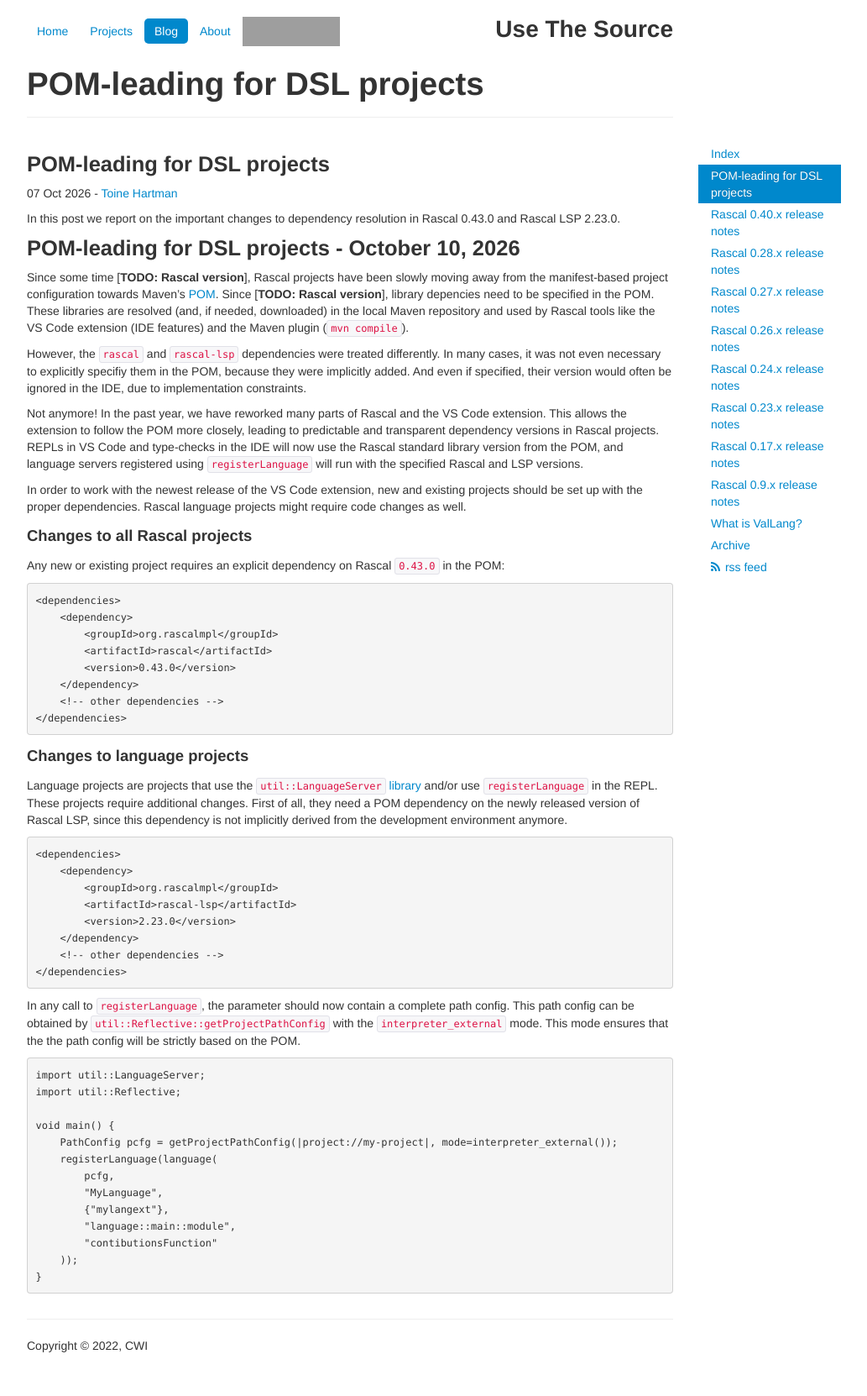
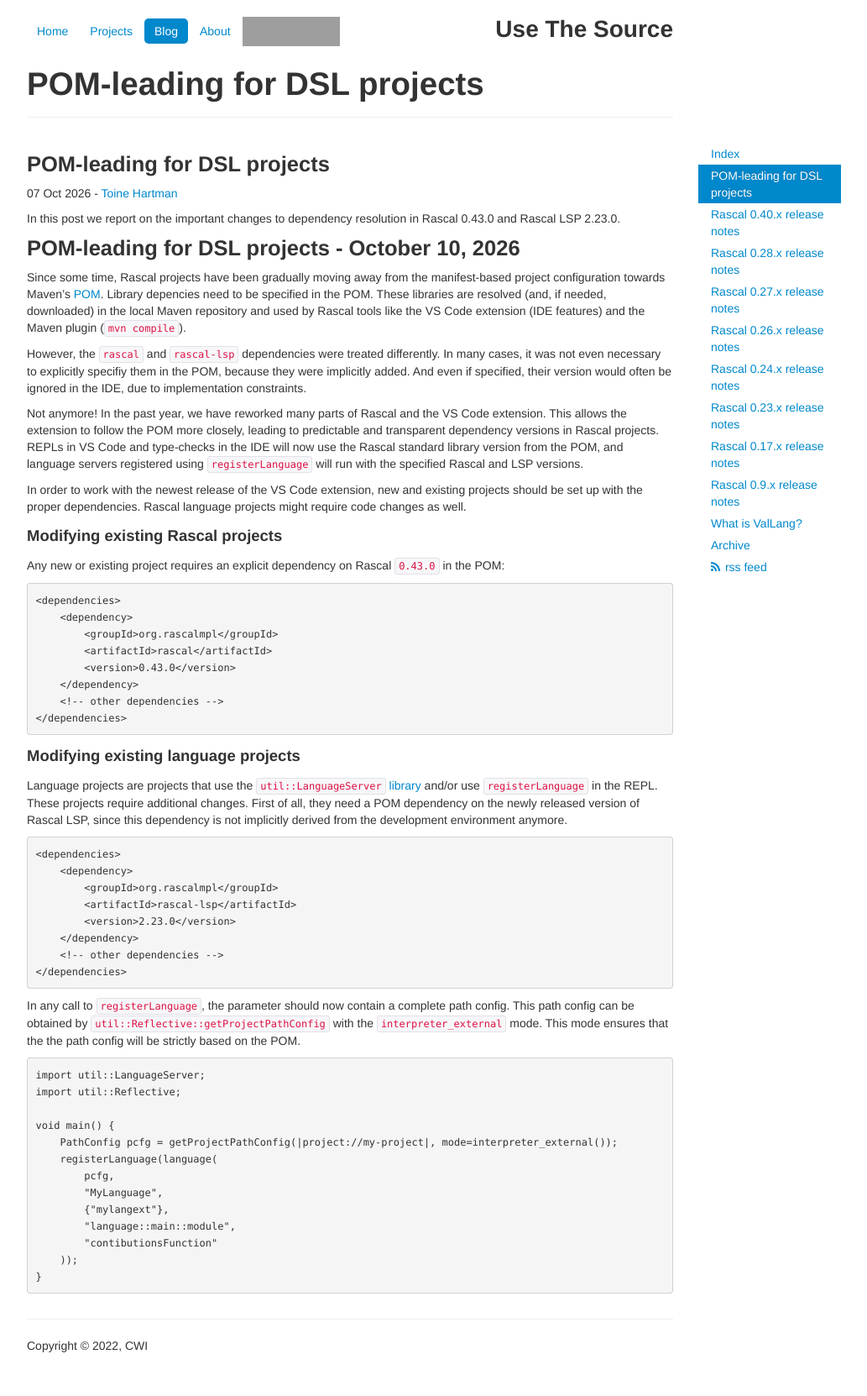
Before and after one commit to usethesource/usethesource.github.io, a Jekyll site: the page built from _posts/2026-10-07-pom-leading-for-dsls.md, in a window 1280 px wide. Shown: the whole page at 84% size, without its empty margins (223-1256 px from the left). Built offline with Jekyll 4.4.1, drawn with Linux system fonts in a browser that asks for light colours; grey boxes are pictures that could not be loaded.

Commit message:
Rewording.

````diff
--- a/_posts/2026-10-07-pom-leading-for-dsls.md
+++ b/_posts/2026-10-07-pom-leading-for-dsls.md
@@ -12,7 +12,7 @@
 
 ## POM-leading for DSL projects - October 10, 2026
 
-Since some time [**TODO: Rascal version**], Rascal projects have been slowly moving away from the manifest-based project configuration towards Maven's [POM](https://maven.apache.org/pom.html). Since [**TODO: Rascal version**], library depencies need to be specified in the POM. These libraries are resolved (and, if needed, downloaded) in the local Maven repository and used by Rascal tools like the VS Code extension (IDE features) and the Maven plugin (`mvn compile`).
+Since some time, Rascal projects have been gradually moving away from the manifest-based project configuration towards Maven's [POM](https://maven.apache.org/pom.html). Library depencies need to be specified in the POM. These libraries are resolved (and, if needed, downloaded) in the local Maven repository and used by Rascal tools like the VS Code extension (IDE features) and the Maven plugin (`mvn compile`).
 
 However, the `rascal` and `rascal-lsp` dependencies were treated differently. In many cases, it was not even necessary to explicitly specifiy them in the POM, because they were implicitly added. And even if specified, their version would often be ignored in the IDE, due to implementation constraints.
 
@@ -20,7 +20,7 @@
 
 In order to work with the newest release of the VS Code extension, new and existing projects should be set up with the proper dependencies. Rascal language projects might require code changes as well.
 
-### Changes to all Rascal projects
+### Modifying existing Rascal projects
 
 Any new or existing project requires an explicit dependency on Rascal `0.43.0` in the POM:
 
@@ -35,7 +35,7 @@
 </dependencies>
 ```
 
-### Changes to language projects
+### Modifying existing language projects
 
 Language projects are projects that use the [`util::LanguageServer` library](https://www.rascal-mpl.org/docs/Packages/org.rascalmpl.rascal-lsp/Library/util/LanguageServer/) and/or use [`registerLanguage`](https://www.rascal-mpl.org/docs/Packages/org.rascalmpl.rascal-lsp/Library/util/LanguageServer/#util-LanguageServer-registerLanguage) in the REPL. These projects require additional changes. First of all, they need a POM dependency on the newly released version of Rascal LSP, since this dependency is not implicitly derived from the development environment anymore.
 
````
